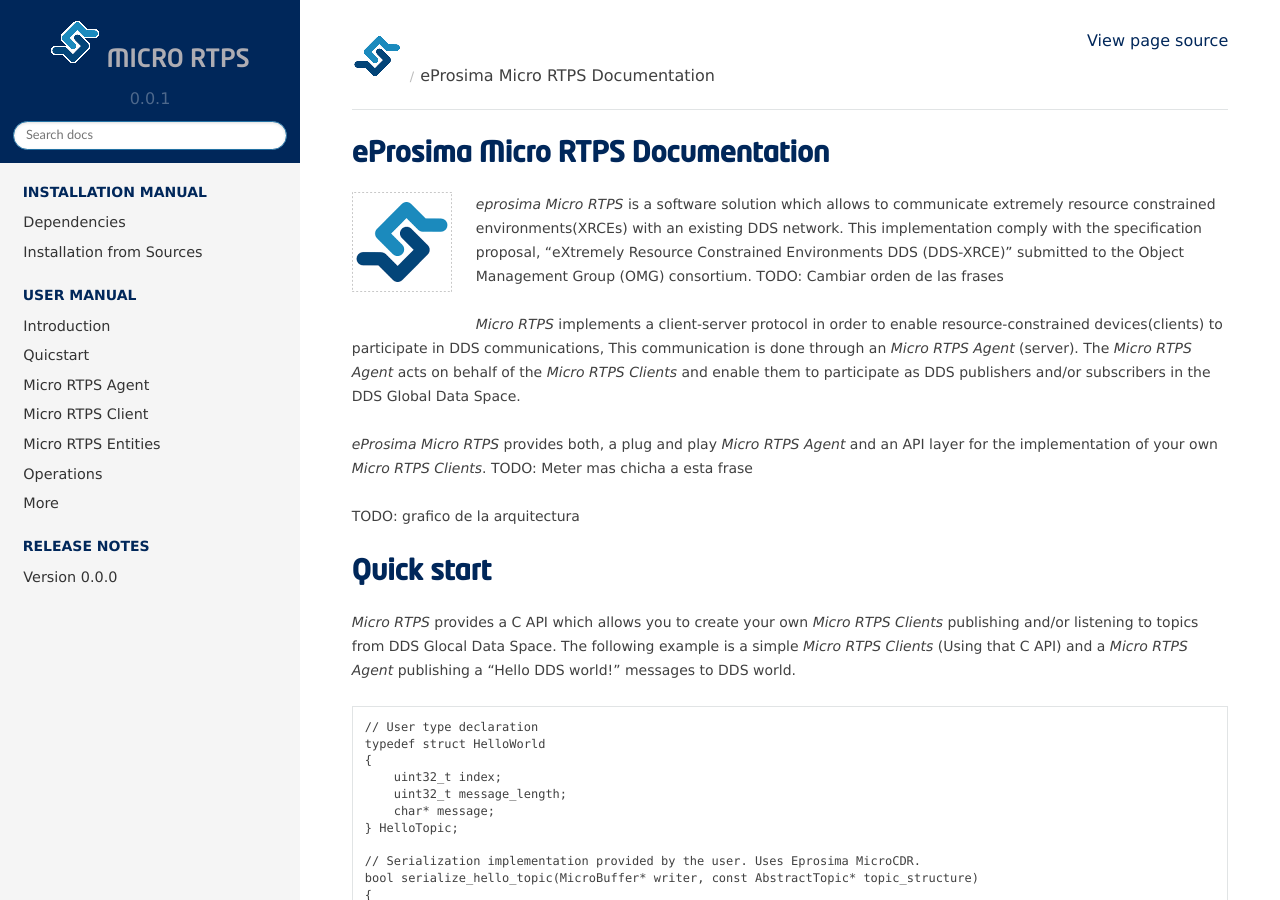
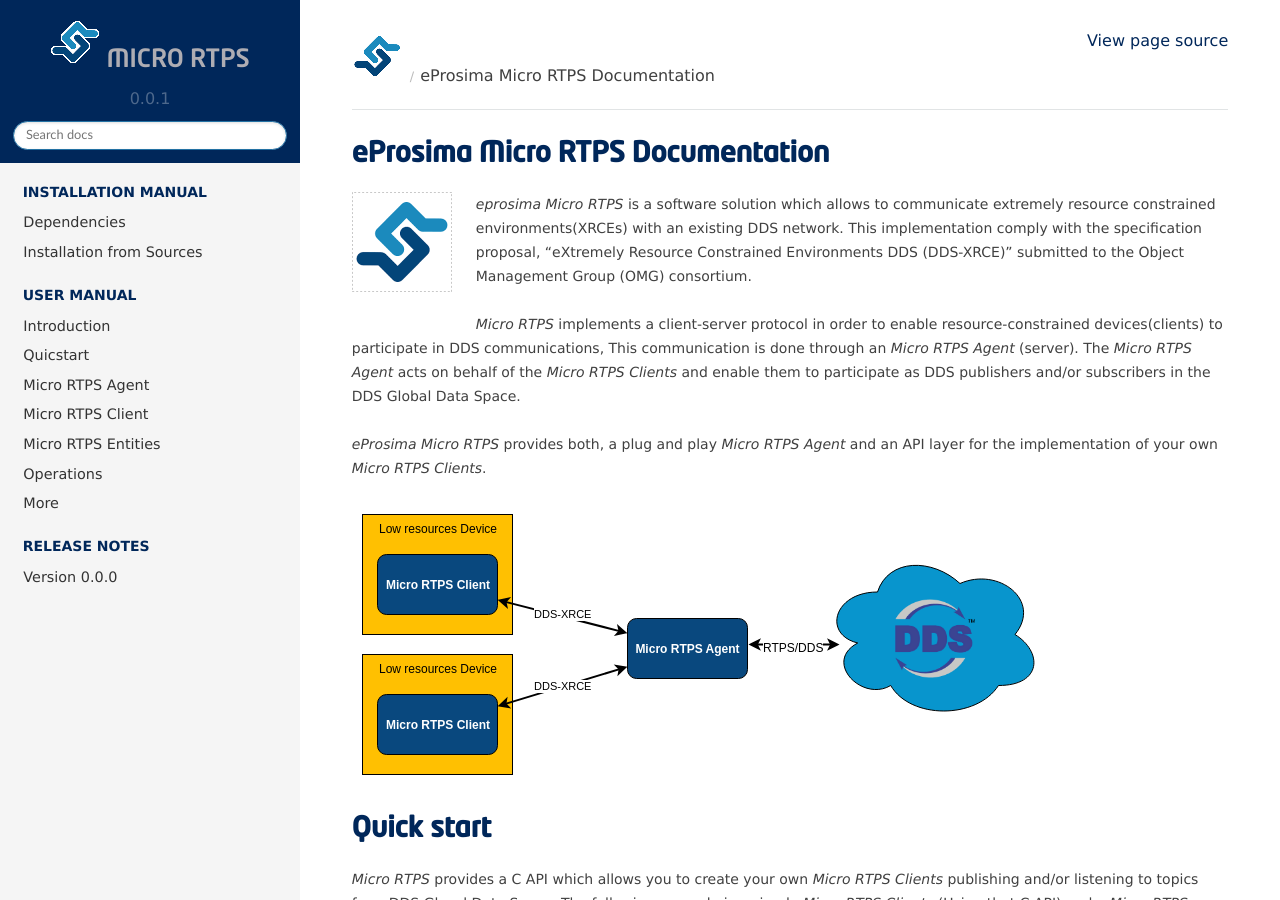
Before and after one commit to eProsima/Micro-XRCE-DDS-docs, a Sphinx documentation site: the page built from docs/index.rst, in a window 1280 px wide and 900 px high. Built offline with Sphinx 7.4.7 and the Read the Docs theme 2.0.0, drawn with Linux system fonts in a browser that asks for light colours; some of the changed text lies outside the part shown.

Commit message:
Adds architecture and objects figures

```diff
--- a/docs/index.rst
+++ b/docs/index.rst
@@ -13,14 +13,12 @@
    :target: http://www.eprosima.com/
 
 *eprosima Micro RTPS* is a software solution which allows to communicate extremely resource constrained environments(XRCEs) with an existing DDS network. This implementation comply with the specification proposal, "eXtremely Resource Constrained Environments DDS (DDS-XRCE)" submitted to the Object Management Group (OMG) consortium.
-TODO: Cambiar orden de las frases
 
 *Micro RTPS* implements a client-server protocol in order to enable resource-constrained devices(clients) to participate in DDS communications, This communication is done through an *Micro RTPS Agent* (server). The *Micro RTPS Agent* acts on behalf of the *Micro RTPS Clients* and enable them to participate as DDS publishers and/or subscribers in the DDS Global Data Space.
 
 *eProsima Micro RTPS* provides both, a plug and play *Micro RTPS Agent* and an API layer for the implementation of your own *Micro RTPS Clients*.
-TODO: Meter mas chicha a esta frase
 
-TODO: grafico de la arquitectura
+.. image:: architecture.svg
 
 Quick start
 =============
@@ -106,7 +104,7 @@
 
 In the following figure is represented the hierarchy of objects you need to instantiate on the *Micro RTPS Agent* to publish on a topic:
 
-TODO: Grafico de objetos ejemplo anterior
+.. image:: micrortps_entities_hierarchy.svg
 
 Learn More
 ----------
```
Also changed, not shown: docs/architecture.svg (added), docs/micrortps_entities_hierarchy.svg (added).
